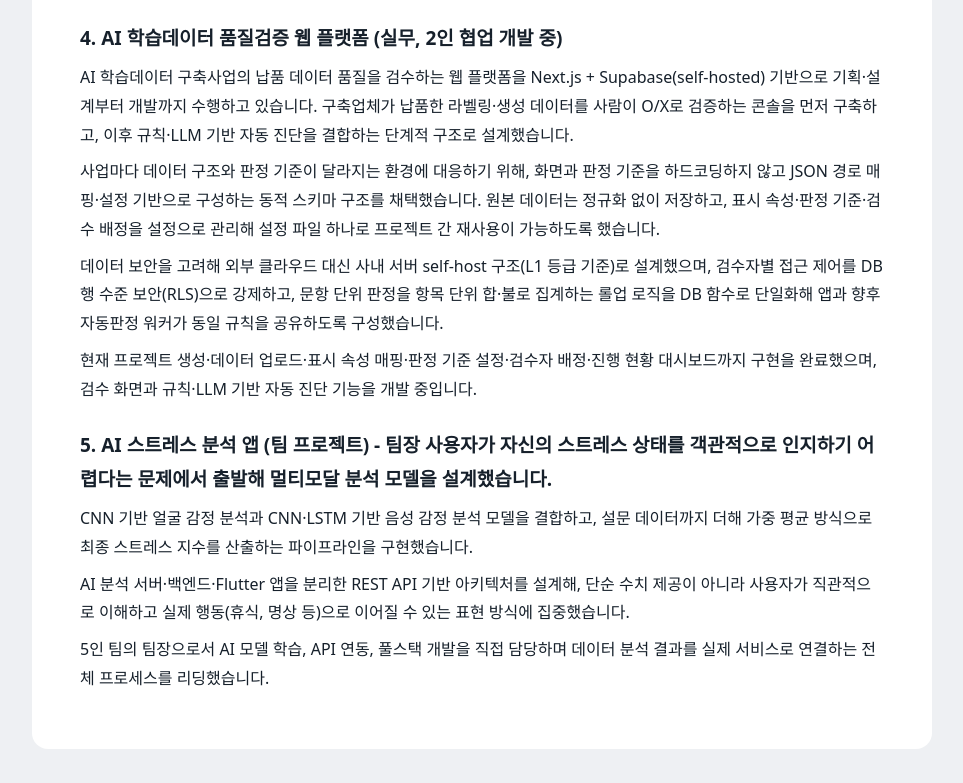
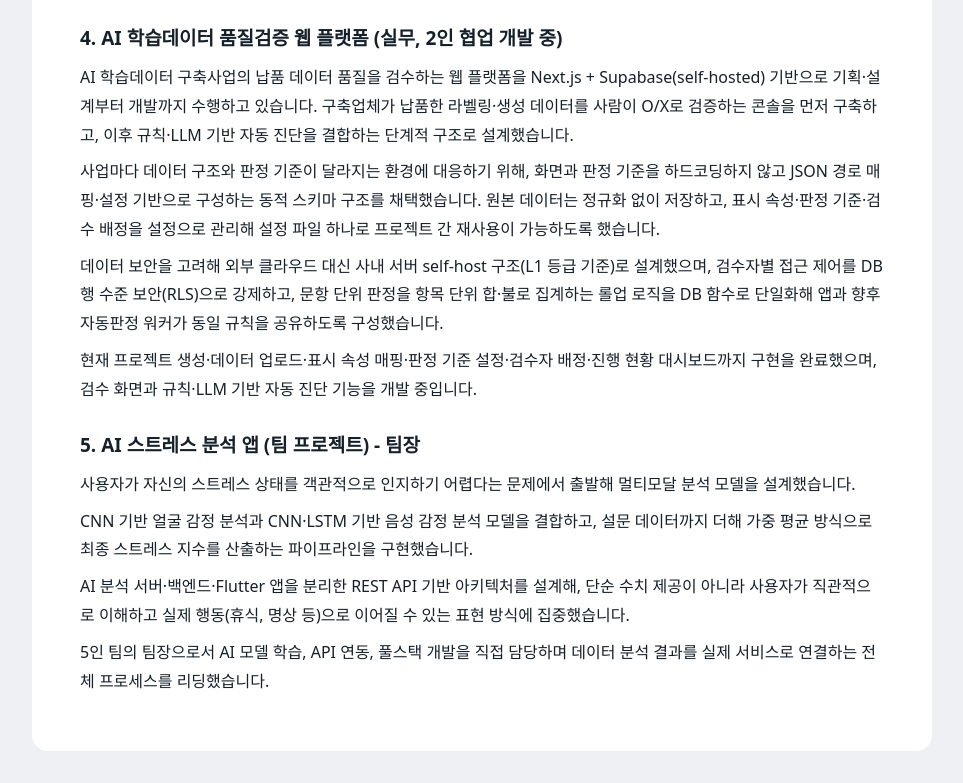
Before and after one commit to rjaekawpxm1-netizen/junsu-portfolio, a plain HTML site: page ppt/profile.html in a window 1280 px wide. Shown: the part 2888-3671 px from the top of the page, without its empty margins (158-1121 px from the left). Drawn offline with Linux system fonts and the light colour scheme.

Commit message:
이력서 프로젝트 제목과 설명 문단 구분 정리

```diff
--- a/ppt/profile.html
+++ b/ppt/profile.html
@@ -4,5 +4,5 @@
 <article><h3>2.  FP 자동산정 + 제안요청서 LLM 자동매핑 웹 플랫폼 (실무, 단독개발)</h3><p>공공SW사업 FP(기능점수) 산정 자동화 도구를 React + Vercel + Supabase + Claude API 기반으로 기획부터 개발, 배포까지 단독으로 수행했습니다.</p><p>RFP·기능정의서를 업로드하면 AI가 기능 목록을 자동 생성하고 FP를 산정해 개발비까지 산출하는 파이프라인을 설계했습니다. </p><p>프롬프트는 LV1(시스템 메뉴바)·LV2(서브메뉴)·LV3(CRUD 동사) 계층 구조로 설계해 출력 일관성을 확보했습니다.</p><p>대용량 문서 처리를 위해 50개 청크 단위 병렬 처리 구조를 적용했고, API Overloaded·RateLimit 상황에서 자동 재시도되는 안정성 로직을 구현했습니다.</p><p>그 결과 기존 담당자 수작업 2주 소요 업무를 5분으로 단축했으며, 현재 전사 실운영 중입니다.</p></article>
 <article><h3>3.  AI 기반 사내 업무관리 시스템 (실무, 단독개발)</h3><p>사내 조직(AX본부, 21명) 업무 기록과 보고서 작성을 자동화한 웹 시스템을 Next.js + Vercel + Supabase + Claude API를 활용해 기획부터 배포까지 단독으로 수행했습니다.</p><p>매일 업무 내용을 간단히 입력하면 AI가 보고서 문체로 자동 정리하고, 이를 모아 주간보고·월간보고·팀 전체 보고서까지 자동으로 생성하는 구조를 설계했습니다. 파일을 첨부하면 그 내용까지 AI가 정리에 반영하도록 구현했습니다.</p><p>개발 과정에서 외부 파일 변환 서비스 오류를 직접 진단해 서버 내부 처리 방식으로 전환했고, 시간대 처리 오류로 아침에 등록한 업무가 어제 날짜로 기록되는 문제를 배포 전 검토 단계에서 미리 찾아 수정했습니다. 배포 후 화면 전환이 느린 문제는 서버 위치와 데이터베이스 위치가 달라서 생긴 것임을 파악하고, 서버 위치를 한국으로 변경해 해결했습니다.</p><p>그 결과 매주 반복되던 보고서 수기 작성 업무를 AI 자동 생성으로 대체했으며, 현재 전사 배포 완료 후 실사용 개시 준비 중입니다.</p></article>
 <article><h3>4.  AI 학습데이터 품질검증 웹 플랫폼 (실무, 2인 협업 개발 중)</h3><p>AI 학습데이터 구축사업의 납품 데이터 품질을 검수하는 웹 플랫폼을 Next.js + Supabase(self-hosted) 기반으로 기획·설계부터 개발까지 수행하고 있습니다. 구축업체가 납품한 라벨링·생성 데이터를 사람이 O/X로 검증하는 콘솔을 먼저 구축하고, 이후 규칙·LLM 기반 자동 진단을 결합하는 단계적 구조로 설계했습니다.</p><p>사업마다 데이터 구조와 판정 기준이 달라지는 환경에 대응하기 위해, 화면과 판정 기준을 하드코딩하지 않고 JSON 경로 매핑·설정 기반으로 구성하는 동적 스키마 구조를 채택했습니다. 원본 데이터는 정규화 없이 저장하고, 표시 속성·판정 기준·검수 배정을 설정으로 관리해 설정 파일 하나로 프로젝트 간 재사용이 가능하도록 했습니다.</p><p>데이터 보안을 고려해 외부 클라우드 대신 사내 서버 self-host 구조(L1 등급 기준)로 설계했으며, 검수자별 접근 제어를 DB 행 수준 보안(RLS)으로 강제하고, 문항 단위 판정을 항목 단위 합·불로 집계하는 롤업 로직을 DB 함수로 단일화해 앱과 향후 자동판정 워커가 동일 규칙을 공유하도록 구성했습니다.</p><p>현재 프로젝트 생성·데이터 업로드·표시 속성 매핑·판정 기준 설정·검수자 배정·진행 현황 대시보드까지 구현을 완료했으며, 검수 화면과 규칙·LLM 기반 자동 진단 기능을 개발 중입니다.</p></article>
-<article><h3>5. AI 스트레스 분석 앱 (팀 프로젝트) - 팀장 사용자가 자신의 스트레스 상태를 객관적으로 인지하기 어렵다는 문제에서 출발해 멀티모달 분석 모델을 설계했습니다.</h3><p>CNN 기반 얼굴 감정 분석과 CNN·LSTM 기반 음성 감정 분석 모델을 결합하고, 설문 데이터까지 더해 가중 평균 방식으로 최종 스트레스 지수를 산출하는 파이프라인을 구현했습니다.</p><p>AI 분석 서버·백엔드·Flutter 앱을 분리한 REST API 기반 아키텍처를 설계해, 단순 수치 제공이 아니라 사용자가 직관적으로 이해하고 실제 행동(휴식, 명상 등)으로 이어질 수 있는 표현 방식에 집중했습니다.</p><p>5인 팀의 팀장으로서 AI 모델 학습, API 연동, 풀스택 개발을 직접 담당하며 데이터 분석 결과를 실제 서비스로 연결하는 전체 프로세스를 리딩했습니다.</p></article>
+<article><h3>5. AI 스트레스 분석 앱 (팀 프로젝트) - 팀장</h3><p>사용자가 자신의 스트레스 상태를 객관적으로 인지하기 어렵다는 문제에서 출발해 멀티모달 분석 모델을 설계했습니다.</p><p>CNN 기반 얼굴 감정 분석과 CNN·LSTM 기반 음성 감정 분석 모델을 결합하고, 설문 데이터까지 더해 가중 평균 방식으로 최종 스트레스 지수를 산출하는 파이프라인을 구현했습니다.</p><p>AI 분석 서버·백엔드·Flutter 앱을 분리한 REST API 기반 아키텍처를 설계해, 단순 수치 제공이 아니라 사용자가 직관적으로 이해하고 실제 행동(휴식, 명상 등)으로 이어질 수 있는 표현 방식에 집중했습니다.</p><p>5인 팀의 팀장으로서 AI 모델 학습, API 연동, 풀스택 개발을 직접 담당하며 데이터 분석 결과를 실제 서비스로 연결하는 전체 프로세스를 리딩했습니다.</p></article>
 </main></body></html>
```
